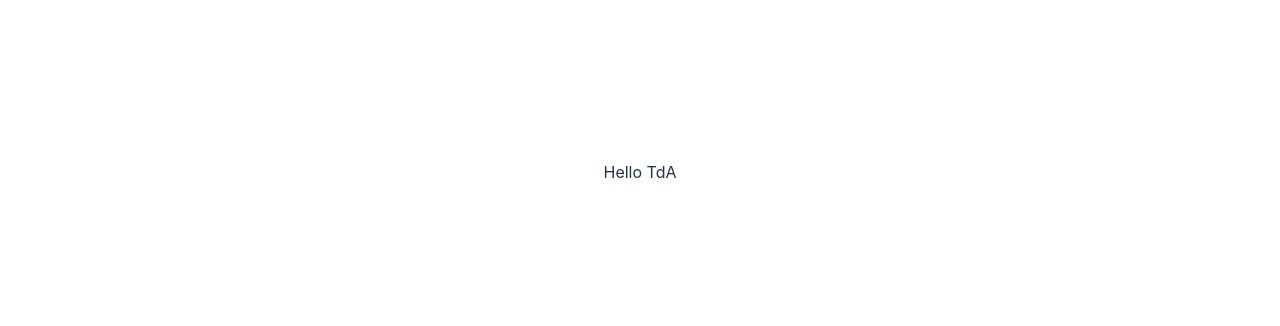
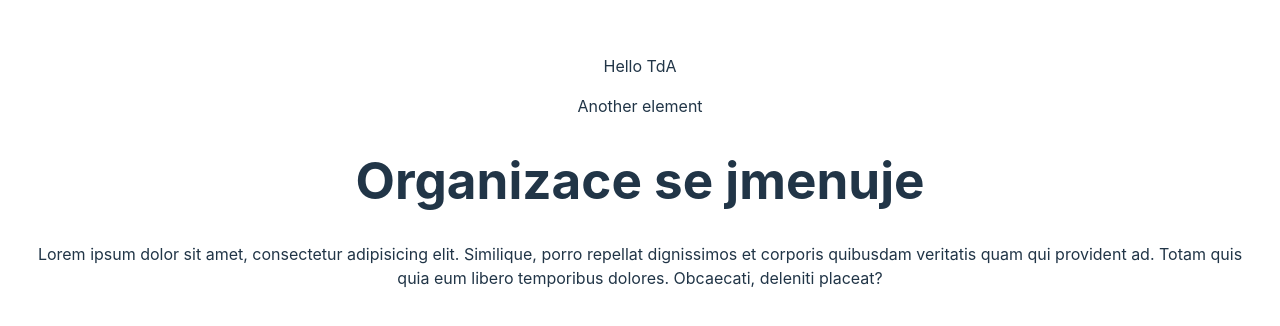
Before and after one commit to polysyndeton-tda/TdA25-Polysyndeton, a Svelte app in the folder frontend/: page / in a window 1280 px wide. Shown: the part 228-554 px from the top of the page. Built offline with nearby package versions, Linux system fonts and the light colour scheme; no server answers.

Commit message:
Zkousim ze Svelte jestli funguje Flask API

```diff
--- a/frontend/src/App.svelte
+++ b/frontend/src/App.svelte
@@ -1,5 +1,19 @@
+<script>
+  let organisationName = "";
+  fetch("./api")
+  .then(d => d.json())
+  .then(d => {
+    organisationName = d.organization;
+  });
+</script>
+
 <main>
   <p>
   Hello TdA
   </p>
+  <p>Another element</p>
+
+
+  <h1>Organizace se jmenuje {organisationName}</h1>
+  <p>Lorem ipsum dolor sit amet, consectetur adipisicing elit. Similique, porro repellat dignissimos et corporis quibusdam veritatis quam qui provident ad. Totam quis quia eum libero temporibus dolores. Obcaecati, deleniti placeat?</p>
 </main>
```
